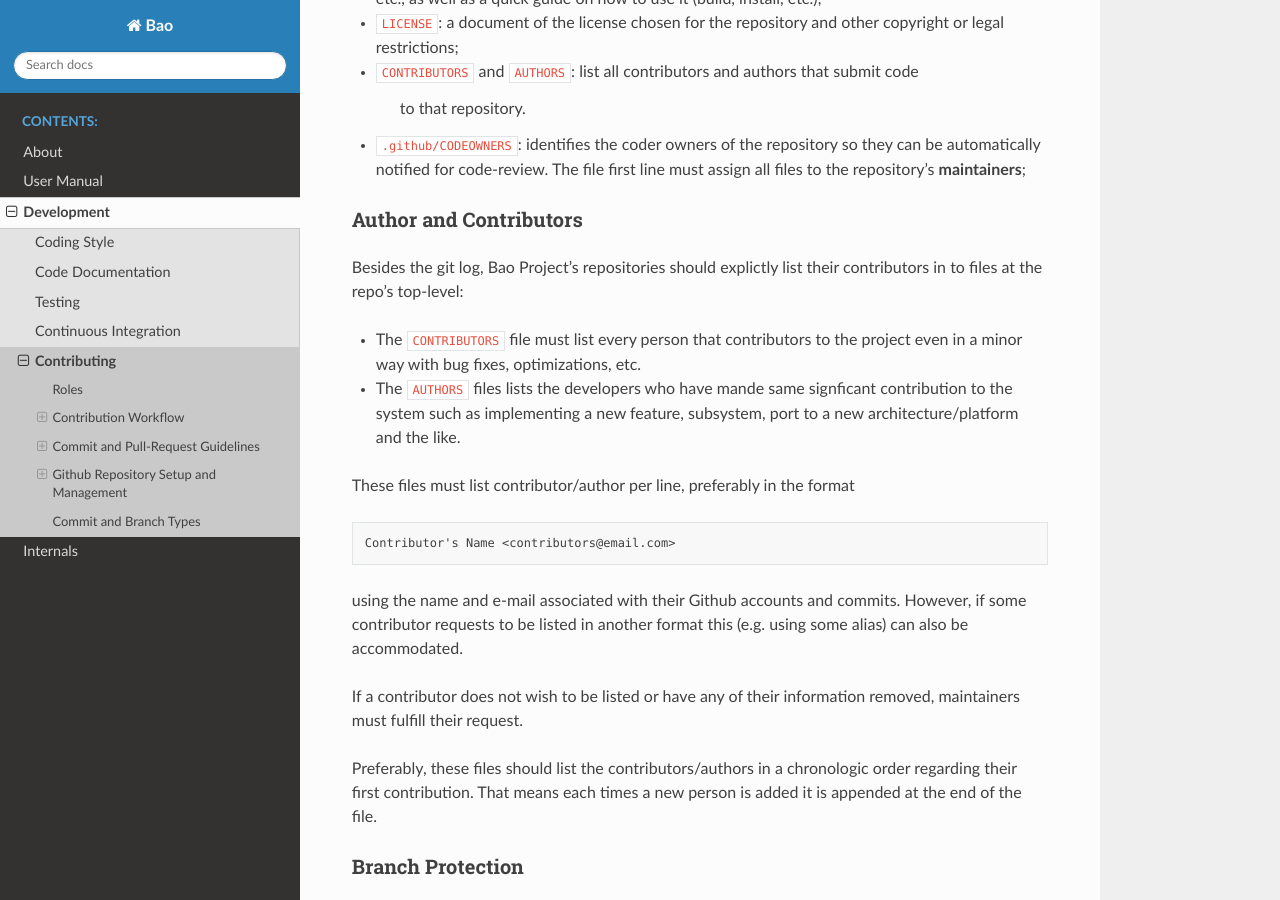
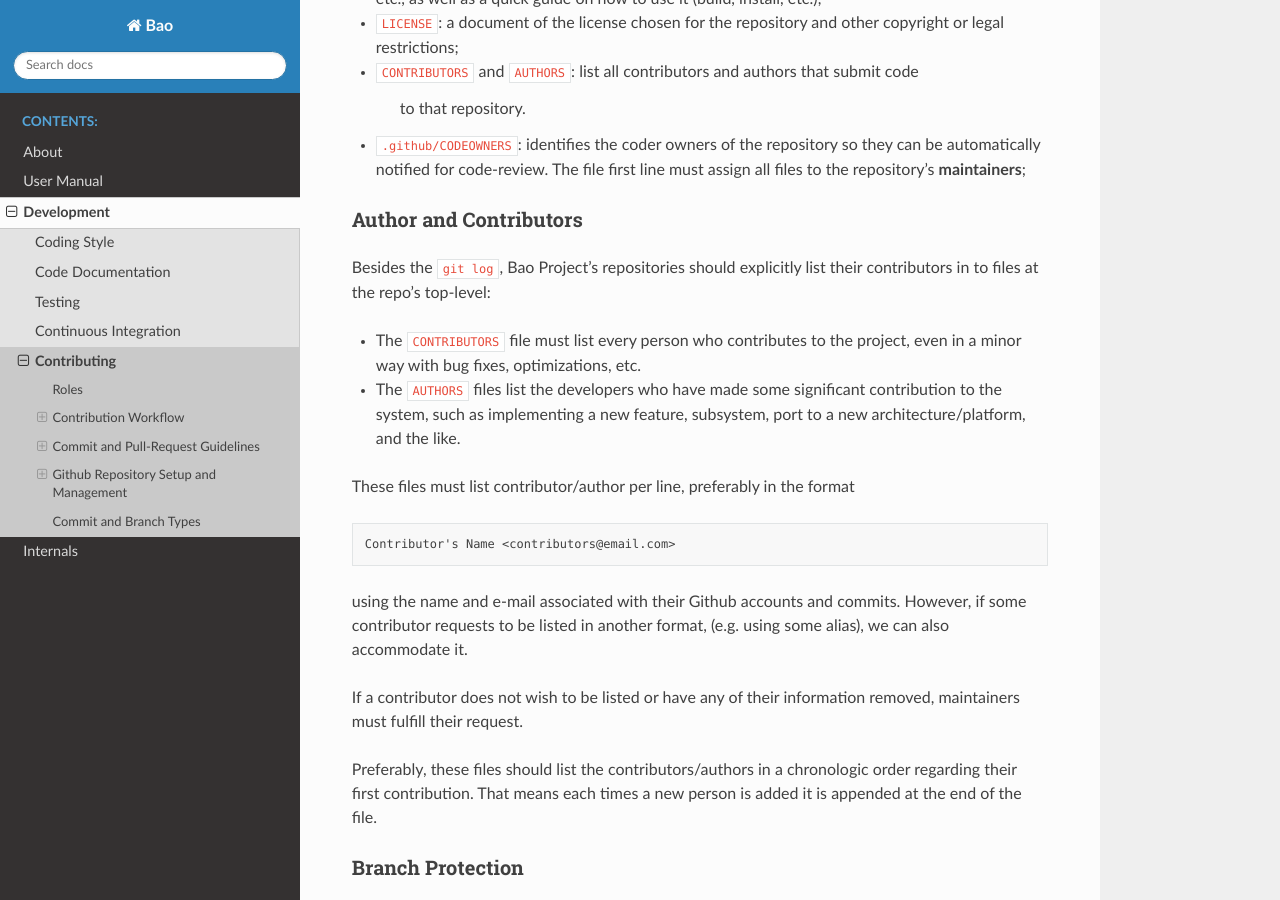
Before and after one commit to bao-project/bao-docs, a Sphinx documentation site: the page built from source/development/contributing.rst, in a window 1280 px wide and 900 px high, scrolled down 8163 px. Built offline with Sphinx 7.4.7 and the Read the Docs theme 2.0.0, drawn with Linux system fonts in a browser that asks for light colours.

Commit message:
doc(fix): fix typos and english grammar
Signed-off-by: Sandro Pinto <sandro2pinto@gmail.com>

```diff
--- a/source/development/contributing.rst
+++ b/source/development/contributing.rst
@@ -450,15 +450,15 @@ the following files set up, relative to their top-level directory:
 Author and Contributors
 ***********************
 
-Besides the git log, Bao Project's repositories should explictly list their
+Besides the ``git log``, Bao Project's repositories should explicitly list their
 contributors in to files at the repo's top-level:
 
-* The ``CONTRIBUTORS`` file must list every person that contributors to the
-  project even in a minor way with bug fixes, optimizations, etc.
+* The ``CONTRIBUTORS`` file must list every person who contributes to the
+  project, even in a minor way with bug fixes, optimizations, etc.
 
-* The ``AUTHORS`` files lists the developers who have mande same signficant
-  contribution to the system such as implementing a new feature, subsystem,
-  port to a new architecture/platform and the like.
+* The ``AUTHORS`` files list the developers who have made some significant
+  contribution to the system, such as implementing a new feature, subsystem,
+  port to a new architecture/platform, and the like.
 
 These files must list contributor/author per line, preferably in the format
 
@@ -467,8 +467,8 @@ These files must list contributor/author per line, preferably in the format
     Contributor's Name <contributors@email.com>
 
 using the name and e-mail associated with their Github accounts and commits.
-However, if some contributor requests to be listed in another format this
-(e.g. using some alias) can also be accommodated.
+However, if some contributor requests to be listed in another format,
+(e.g. using some alias), we can also accommodate it.
 
 If a contributor does not wish to be listed or have any of their information
 removed, maintainers must fulfill their request.
```
